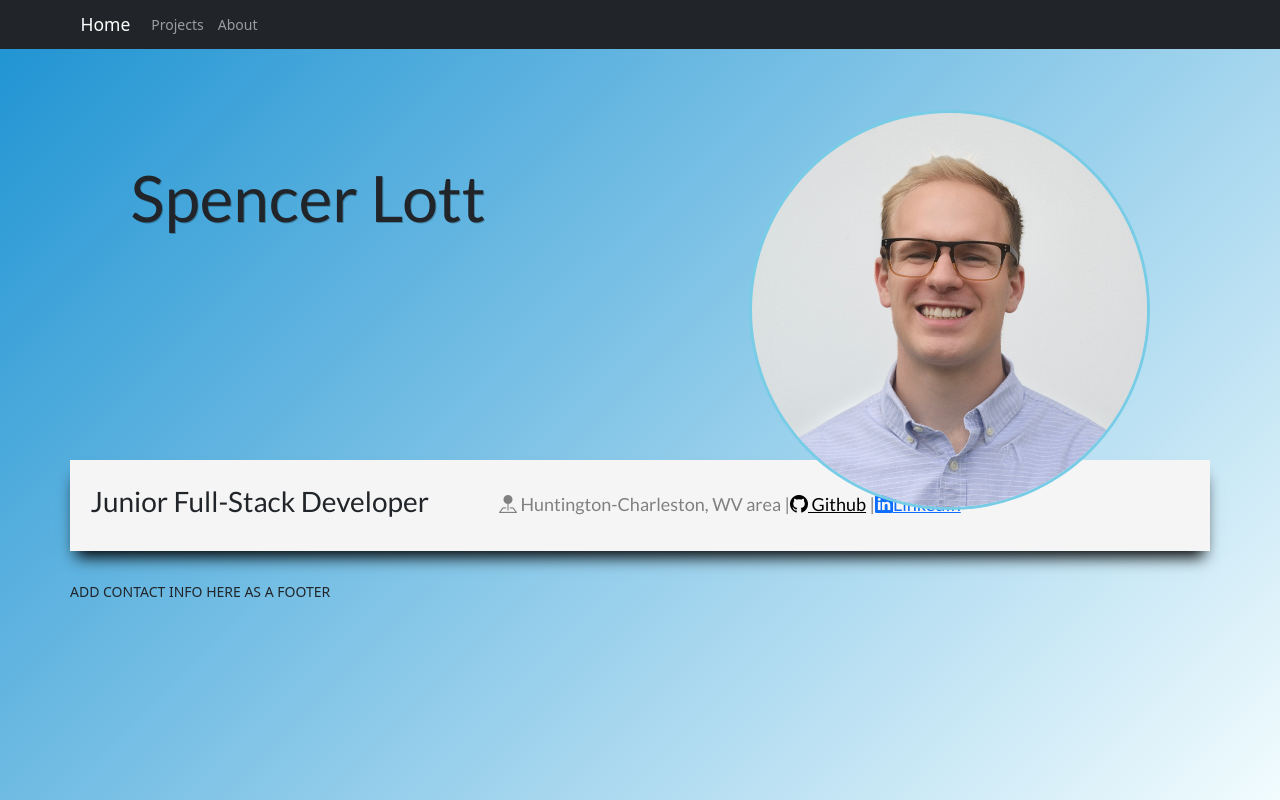
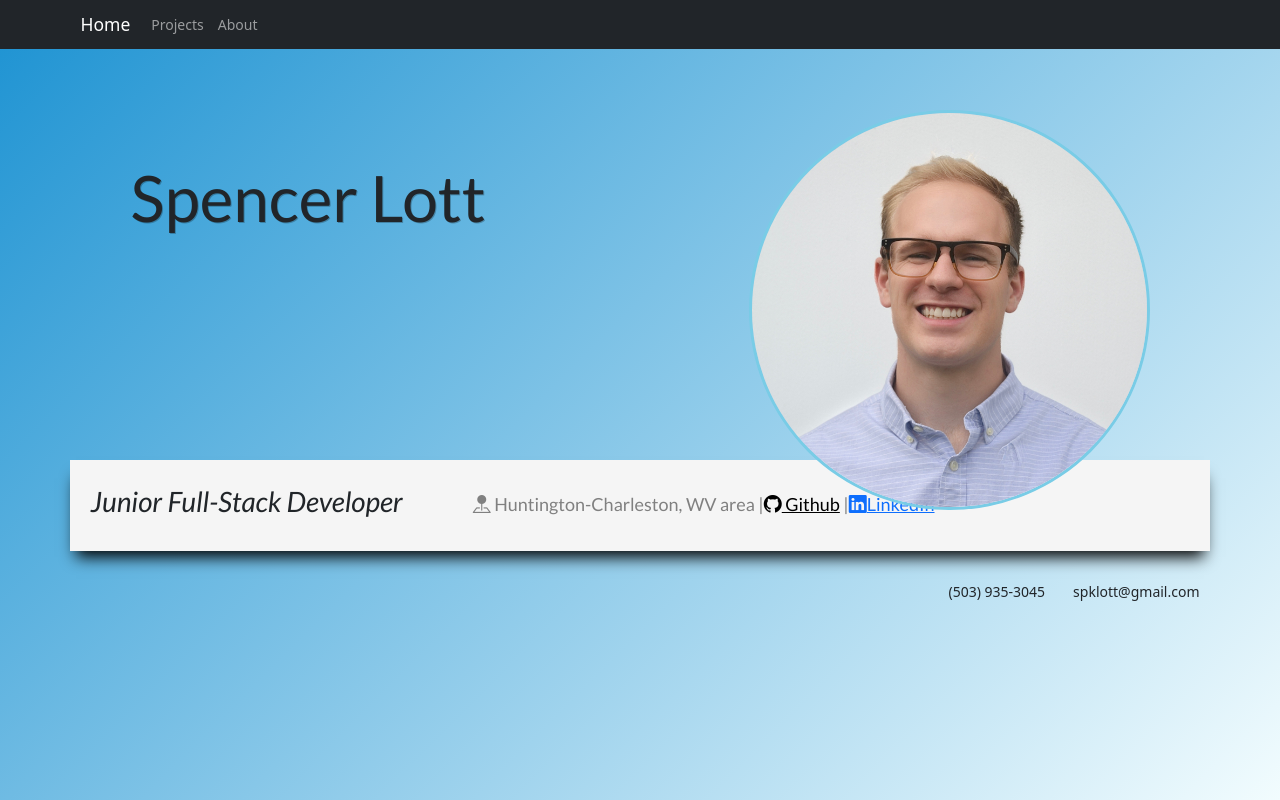
Before and after one commit to spencer-lott/Portfolio-Website, a React (Create React App) app: page / in a window 1280 px wide. Built offline with nearby package versions, Linux system fonts and the light colour scheme.

Commit message:
finished my projects page

```diff
--- a/src/App.css
+++ b/src/App.css
@@ -63,30 +63,9 @@
   font-size: large;
 }
 
-.projects-container{
+
+.contact-footer{
   display: flex;
-  flex-direction: row;
-  justify-content: space-evenly;
-  margin-top: 50px;
+  /* flex-direction: column; */
+  justify-content: flex-end;
 }
-
-.prj-header{
-  text-align: center;
-}
-
-.thumbnail{
-  width: 600px;
-  height: 400px;
-}
-
-.prj-footer{
-  display: flex;
-  flex-direction: row;
-  justify-content: space-between;
-  padding: 10px;
-  font-size: large;
-}
-
-.ghub-ptag{
-  color: black;
-}
--- a/src/components/home/Home.js
+++ b/src/components/home/Home.js
@@ -17,7 +17,7 @@ return (
                 <Row>
                     <div className="info-bar">
                         <div className="info-bar-details">
-                            <h2>Junior Full-Stack Developer</h2>
+                            <h2><em>Junior Full-Stack Developer</em></h2>
                             <div>
                                 <h3 className="h3-details"><i className="bi bi-pin-map-fill"></i> Huntington-Charleston, WV area |
                                     <a href="https://github.com/spencer-lott" style={{color: "#000"}}><i className="bi bi-github"></i> Github</a> |
@@ -27,28 +27,11 @@ return (
                         </div>
                     </div>
                 </Row>
-                {/* <Row>
-                    <section className="projects-container" >
-                        <div className="prj-img-container">
-                            <h1 className="prj-header">Bird Bud</h1>
-                            <a href=""><img className="thumbnail" src="/images/BirdBud-Thumbnail.png" alt=""/></a>
-                            <footer className="prj-footer">
-                                <p><i>Front-End Capstone Project</i></p>
-                            <a href="https://github.com/spencer-lott/bird-capstone"><p className="ghub-ptag"><i className="bi bi-github"></i>Github Link</p></a>
-                            </footer>
-                        </div>
-                        <div className="prj-img-container">
-                            <h1 className="prj-header">Property Manager</h1>
-                            <a href="https://www.loom.com/share/0c9bc0b8eae34a289396a8812156d659"><img className="thumbnail" src="/images/PropertyManager-Thumbnail.png" alt=""/></a>
-                            <footer className="prj-footer">
-                                <p><i>Full-Stack Capstone Project</i></p>
-                            <a href="https://github.com/spencer-lott/property-capstone"><p className="ghub-ptag"><i className="bi bi-github"></i>Github Link</p></a>
-                            </footer>
-                        </div>
-                    </section>
-                </Row> */}
                 <Row>
-                    ADD CONTACT INFO HERE AS A FOOTER
+                    <div className="contact-footer">
+                        <ul>(503) 935-3045</ul>
+                        <ul>spklott@gmail.com</ul>
+                    </div>
                 </Row>
             </Container>
         </div>
--- a/src/components/projects/Projects.js
+++ b/src/components/projects/Projects.js
@@ -1,9 +1,7 @@
-import { Container } from "reactstrap"
+import "./projects.css"
 
 export const Projects = () => {
     return (
-
-        <Container>
             <section className="projects-container" >
                 <div className="prj-img-container">
                     <h1 className="prj-header">Bird Bud</h1>
@@ -22,8 +20,6 @@ export const Projects = () => {
                     </footer>
                 </div>
             </section>
-</Container>
-
 )
 
 }
--- /dev/null
+++ b/src/components/projects/projects.css
@@ -0,0 +1,34 @@
+
+
+  .projects-container{
+    display: flex;
+    flex-direction: row;
+    justify-content: space-evenly;
+    margin-top: 50px;
+    height: 100vh;
+    /* width: 100vw; */
+    margin: 0;
+    padding-top: 80px;
+    background: linear-gradient(135deg, var(--primary), var(--secondary));
+  }
+
+  .prj-header{
+    text-align: center;
+  }
+
+  .thumbnail{
+    width: 600px;
+    height: 400px;
+  }
+
+  .prj-footer{
+    display: flex;
+    flex-direction: row;
+    justify-content: space-between;
+    padding: 10px;
+    font-size: large;
+  }
+
+  .ghub-ptag{
+    color: black;
+  }
```
Also changed, not shown: src/components/about/About.js (added), src/components/about/about.css (added). Lines whose indentation alone changed are shown as unchanged.
